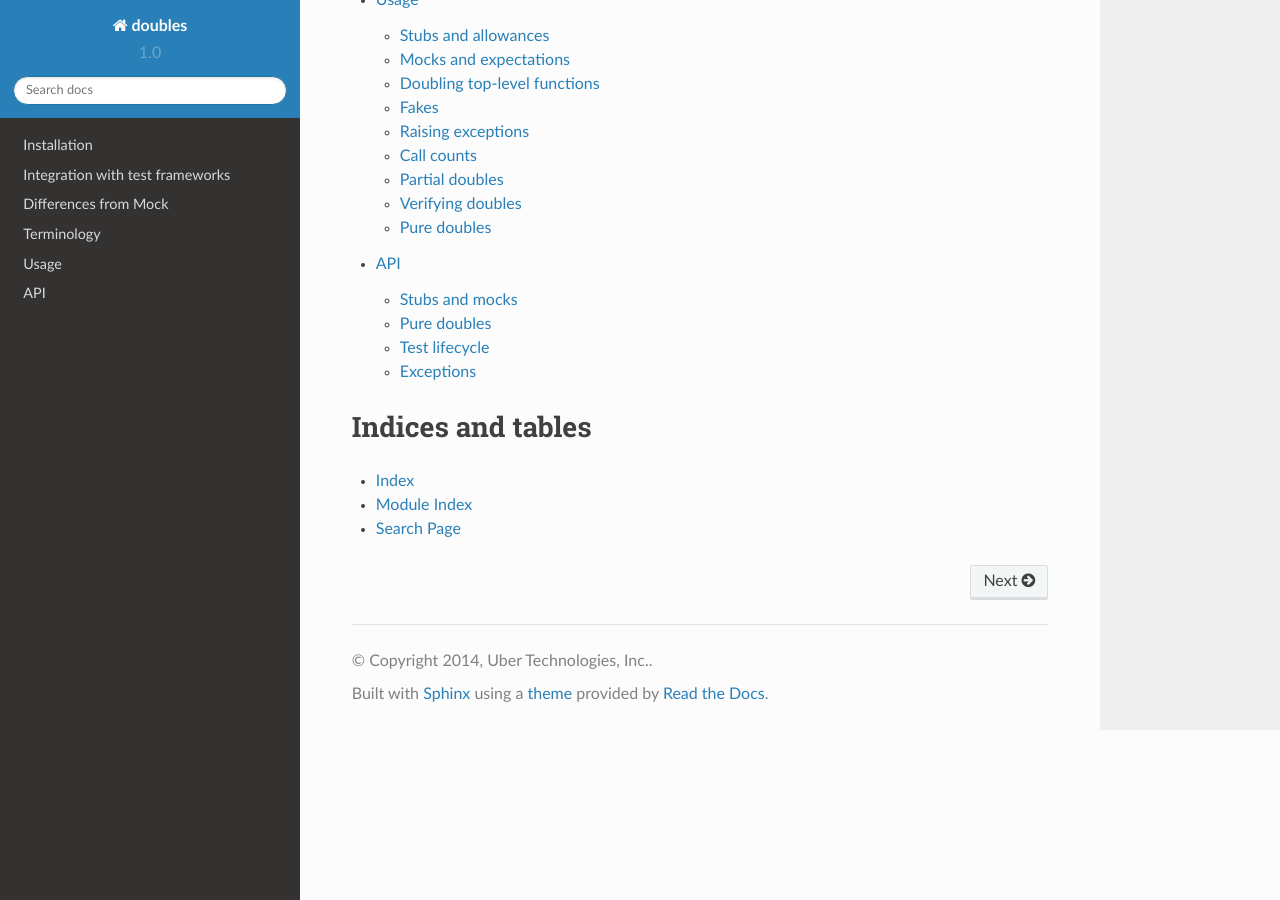
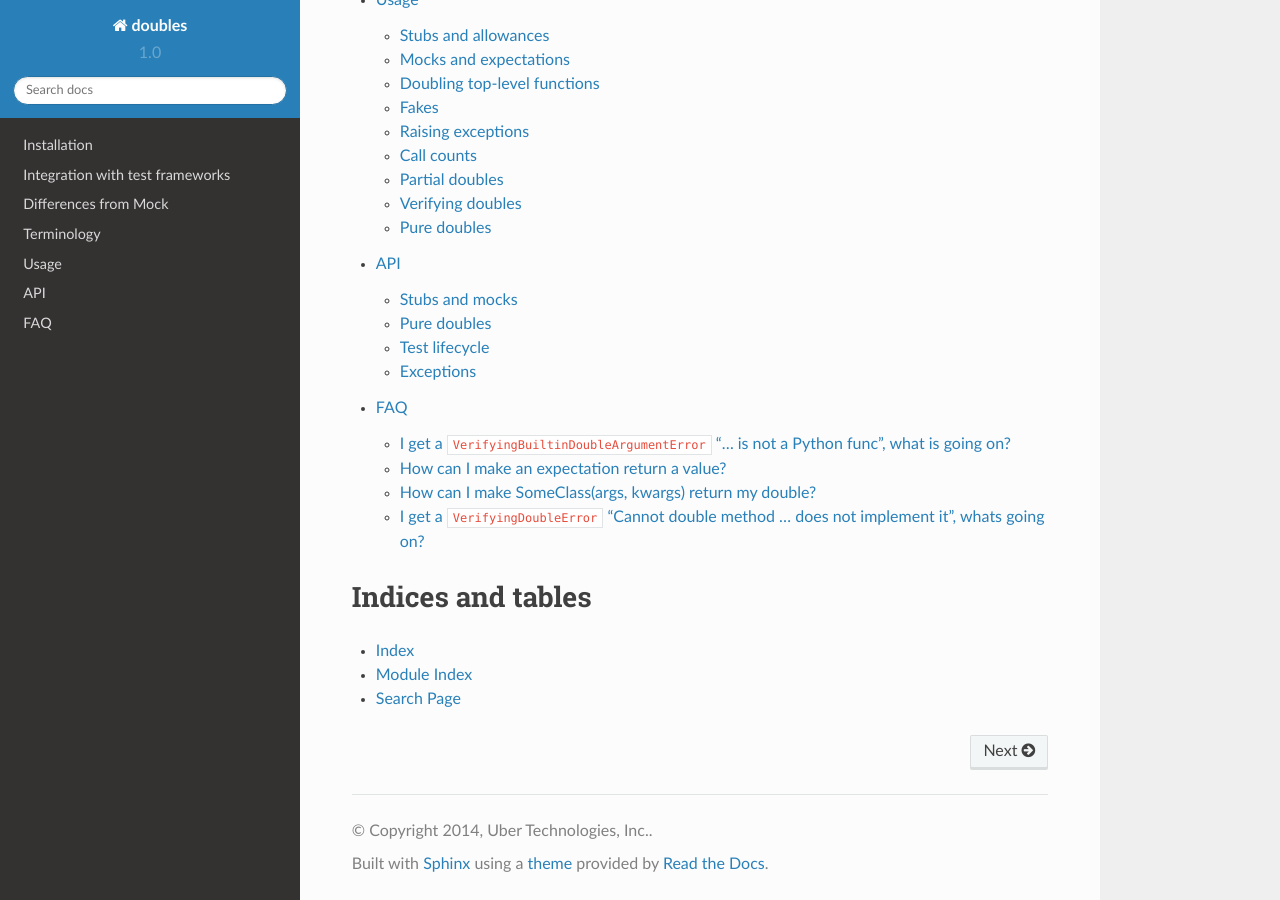
Before and after one commit to uber/doubles, a Sphinx documentation site: the page built from docs/source/index.rst, in a window 1280 px wide and 900 px high, scrolled down 556 px. Built offline with Sphinx 7.4.7 and the Read the Docs theme 2.0.0, drawn with Linux system fonts in a browser that asks for light colours; some of the changed lines change nothing that is shown.

Commit message:
Add an FAQ page to the docs

```diff
--- /dev/null
+++ b/docs/source/faq.rst
@@ -0,0 +1,72 @@
+FAQ
+===
+
+I get a ``VerifyingBuiltinDoubleArgumentError`` "... is not a Python func", what is going on?
+---------------------------------------------------------------------------------------------
+
+Python does not allow doubles to look into builtin functions and asked them what their call signatures are.  Since we can't do this it is impossible to verify the arguments passed into a stubbed method.  By default if doubles cannot inspect a function it raises a ``VerifyingBuiltinDoubleArgumentError``, this is most common with builtins.  To bypass this functionality for builtins you can do::
+
+      import functools
+
+      from doubles import no_builtin_verification, allow
+
+
+      with no_builtin_verification():
+          allow(functools).reduce
+
+          # The test that uses this allowance must be within the context manager.
+          run_test()
+
+
+How can I make an expectation return a value?
+---------------------------------------------
+
+You can't.  If your function depends on the return value of the method you are mocking then you should use allow.   Then you should test that the value returned from the allow was used correctly by asserting something later on. e.g.::
+
+    def func_to_test(user_id):
+        emails = api_call_to_get_emails(user_id)
+
+        for e in emails:
+            send_email(email_address)
+
+Here we shouldn't expect that ``api_call_to_get_emails`` is called, we should expect that ``send_email`` is called with each email returned by ``api_call_to_get_emails``.  This test would look like::
+
+    import myapp
+
+    from doubles import allow, expect
+
+
+    def test_func():
+        allow(myapp).api_call_to_get_emails.with_args(1).and_return(
+          ['bob@barker.com', 'drew@carey.com'],
+        )
+
+        expect(myapp).send_email.with_args('bob@barker').once()
+        expect(myapp).send_email.with_args('drew@carey').once()
+
+        func_to_test(1)
+
+
+How can I make SomeClass(args, kwargs) return my double?
+--------------------------------------------------------
+
+You need to allow the __new__ method on the class you are using::
+
+    from doubles import allow, InstanceDouble, no_builtin_verification
+
+    import myapp
+
+
+    def test_something_that_uses_user():
+        user = InstanceDouble('myapp.user.User')
+
+        with no_builtin_verification():
+            allow(myapp.User).__new__.and_return(user)
+
+Anytime a new instance of user is created will now return the InstanceDouble we defined.
+
+
+I get a ``VerifyingDoubleError`` "Cannot double method ... does not implement it", whats going on?
+--------------------------------------------------------------------------------------------------
+
+Make sure you are using a version of doubles greater than 1.0.1.  There was a bug prior to 1.0.1 that would not allow you to mock callable objects.
--- a/docs/source/index.rst
+++ b/docs/source/index.rst
@@ -14,6 +14,7 @@ It provides functionality for stubbing, mocking, and verification of test double
    terminology
    usage
    api
+   faq
 
 
 
```
